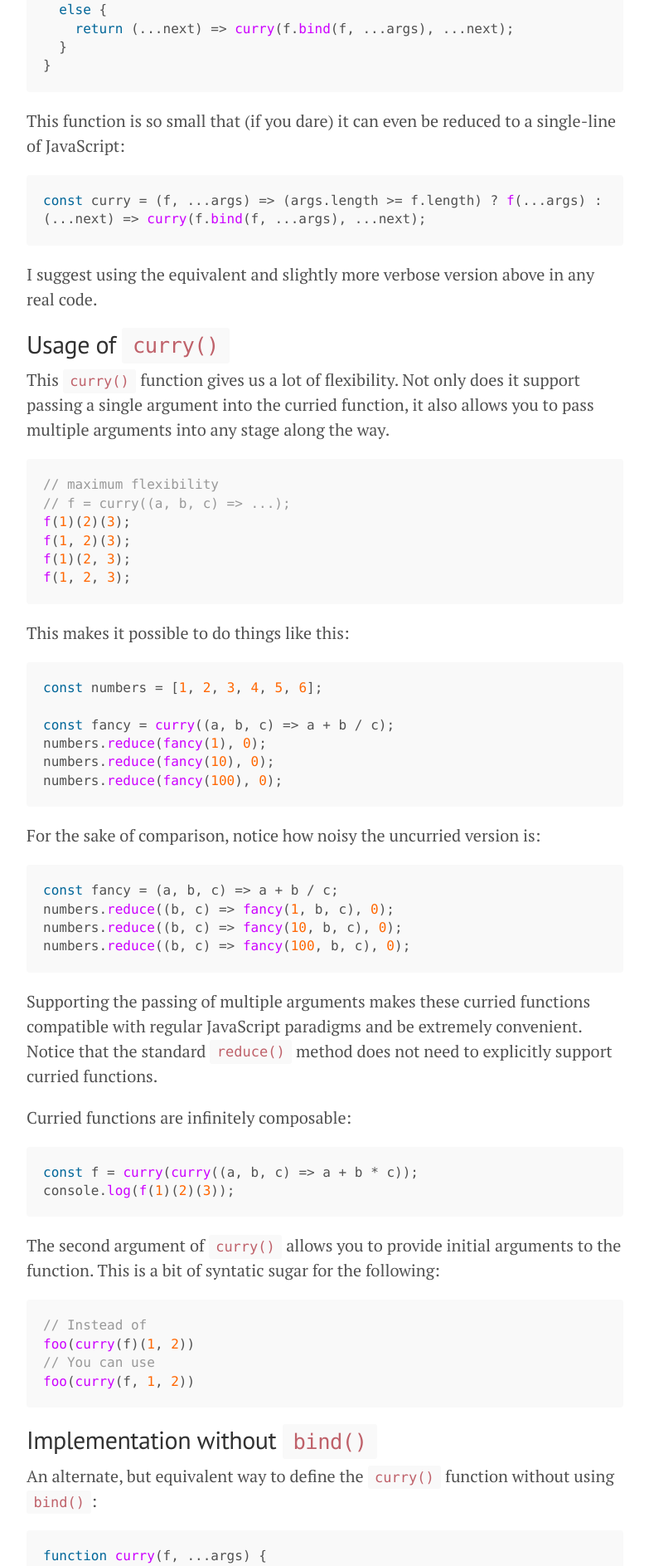
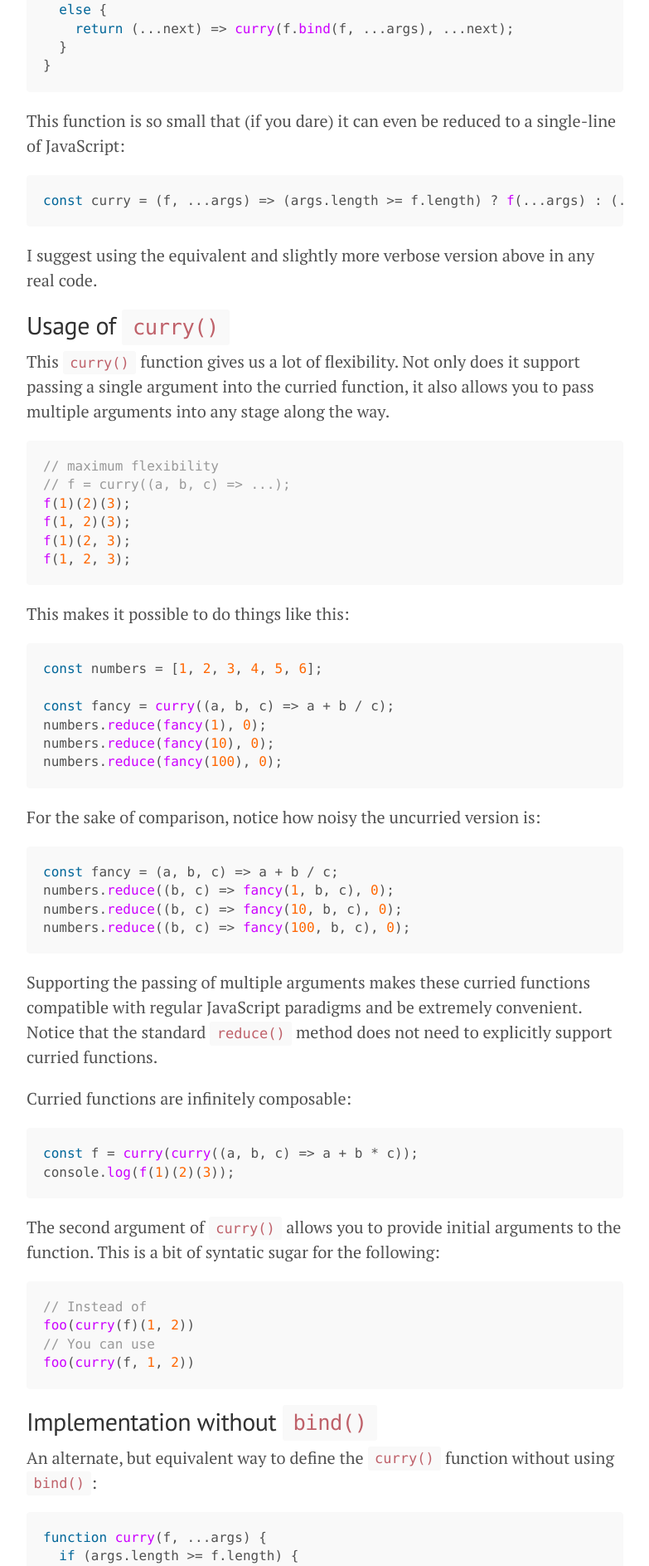
Before and after one commit to sunjay/sunjay.github.io, a Jekyll site: the page built from _posts/2016-08-13-es6-currying.md, in a window 1280 px wide. Shown: the part 1684-3571 px from the top of the page at 83% size, without its empty margins (248-1031 px from the left). Built offline with Jekyll 4.4.1, drawn with Linux system fonts in a browser that asks for light colours.

Commit message:
Proper word wrap for code blocks

```diff
--- a/assets/css/lanyon.css
+++ b/assets/css/lanyon.css
@@ -91,6 +91,12 @@ h1, h2, h3, h4, h5, h6 {
     margin: 0;
     margin-left: 10px;
   }
+}
+
+.highlight {
+  overflow-x: auto;
+  word-wrap: normal;
+  white-space: pre;
 }
 
 .highlighted {
```
